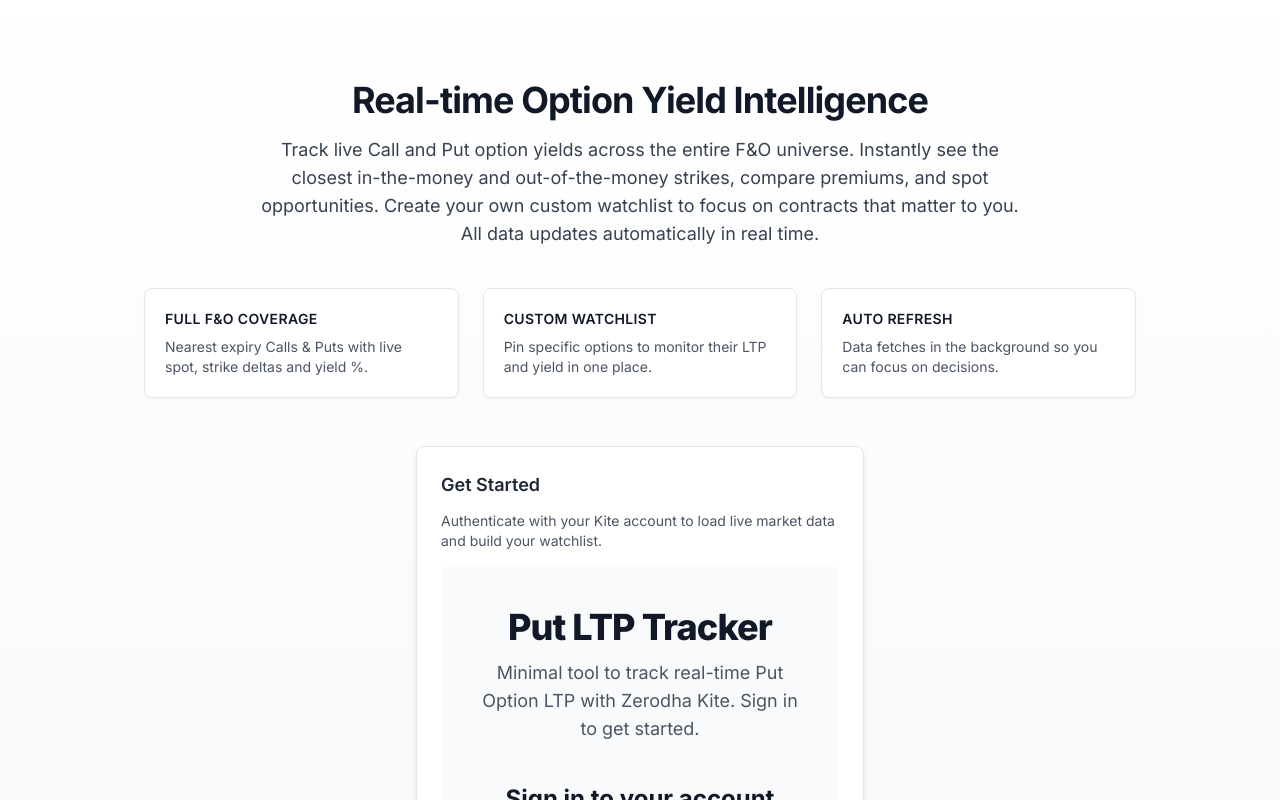
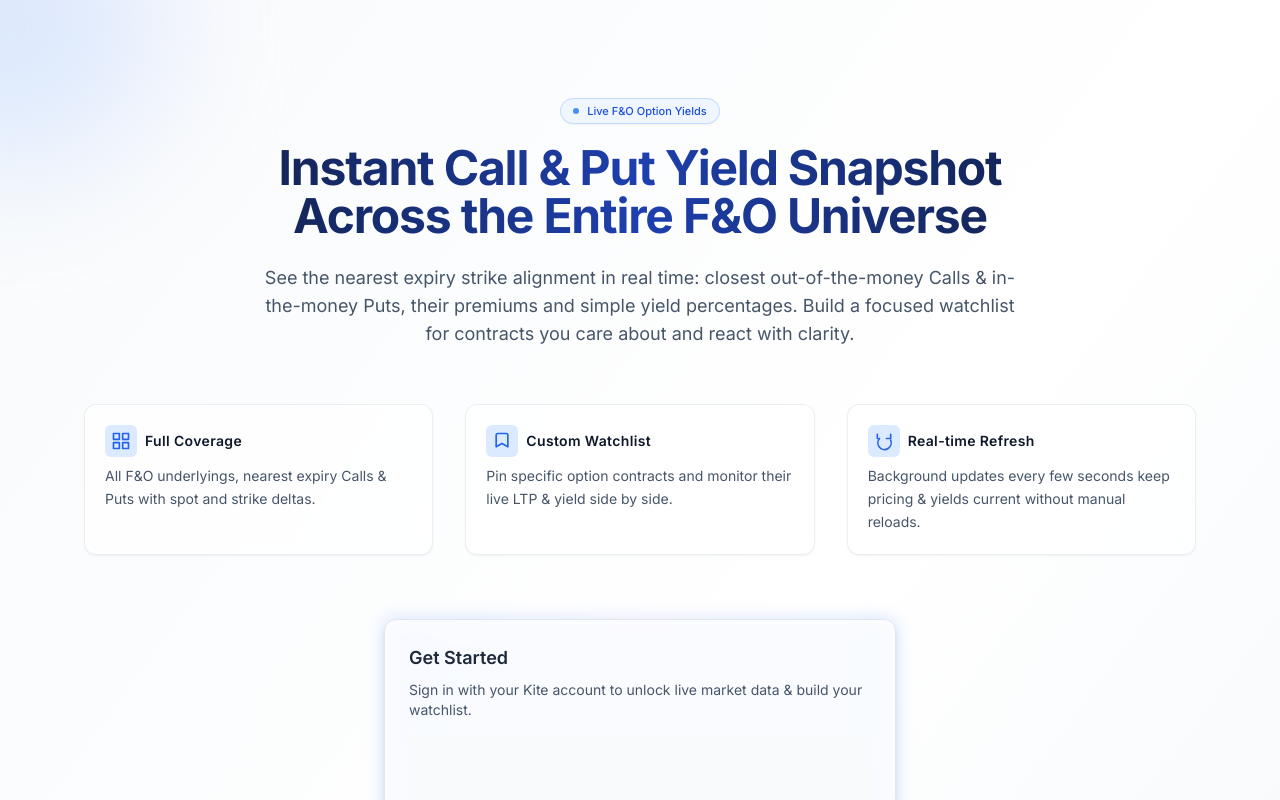
Before and after one commit to utkaxxh/options-dekho, a Next.js app: page / in a window 1280 px wide. Shown: the top 800 px of the page. Built offline with nearby package versions, Linux system fonts and the light colour scheme; no server answers.

Commit message:
feat(landing): enhanced visual design; remove legacy 'Put LTP Tracker' headings

```diff
--- a/src/app/page.tsx
+++ b/src/app/page.tsx
@@ -54,37 +54,71 @@ export default function Home() {
   }
 
   return (
-    <main className="min-h-screen bg-gradient-to-b from-white to-gray-100">
-      <div className="max-w-5xl mx-auto px-4 pt-20 pb-16">
-        <div className="text-center mb-10">
-          <h1 className="text-3xl sm:text-4xl font-bold tracking-tight text-gray-900 mb-4">
-            Real-time Option Yield Intelligence
+    <main className="relative min-h-screen bg-gradient-to-br from-slate-50 via-white to-slate-100 overflow-hidden">
+      {/* decorative gradient blobs */}
+      <div className="pointer-events-none absolute -top-32 -left-32 h-72 w-72 bg-gradient-to-tr from-blue-200/60 to-indigo-200/40 rounded-full blur-3xl" />
+      <div className="pointer-events-none absolute bottom-0 right-0 h-80 w-80 bg-gradient-to-tr from-emerald-200/50 to-teal-200/40 rounded-full blur-3xl" />
+      <div className="relative max-w-6xl mx-auto px-5 pt-24 pb-20">
+        {/* Hero */}
+        <div className="text-center mb-14">
+          <div className="inline-flex items-center gap-2 px-3 py-1 rounded-full bg-blue-50 border border-blue-200 text-[11px] font-medium text-blue-700 mb-5 shadow-sm">
+            <span className="h-1.5 w-1.5 rounded-full bg-blue-500 animate-pulse" /> Live F&O Option Yields
+          </div>
+          <h1 className="text-3xl sm:text-5xl font-bold tracking-tight bg-gradient-to-r from-slate-900 via-blue-800 to-slate-900 bg-clip-text text-transparent mb-6 leading-tight">
+            Instant Call & Put Yield Snapshot<br className="hidden sm:block" /> Across the Entire F&O Universe
           </h1>
-          <p className="text-base sm:text-lg text-gray-700 max-w-3xl mx-auto leading-relaxed">
-            Track live Call and Put option yields across the entire F&O universe. Instantly see the closest in-the-money and out-of-the-money strikes, compare premiums, and spot opportunities. Create your own custom watchlist to focus on contracts that matter to you. All data updates automatically in real time.
+          <p className="text-base sm:text-lg text-slate-600 max-w-3xl mx-auto leading-relaxed">
+            See the nearest expiry strike alignment in real time: closest out-of-the-money Calls & in-the-money Puts, their premiums and simple yield percentages. Build a focused watchlist for contracts you care about and react with clarity.
           </p>
         </div>
-        <div className="grid sm:grid-cols-3 gap-6 mb-12">
-          <div className="bg-white border border-gray-200 rounded-lg p-5 shadow-sm">
-            <h3 className="text-sm font-semibold text-gray-900 mb-2 uppercase tracking-wide">Full F&O Coverage</h3>
-            <p className="text-sm text-gray-600">Nearest expiry Calls & Puts with live spot, strike deltas and yield %.</p>
-          </div>
-          <div className="bg-white border border-gray-200 rounded-lg p-5 shadow-sm">
-            <h3 className="text-sm font-semibold text-gray-900 mb-2 uppercase tracking-wide">Custom Watchlist</h3>
-            <p className="text-sm text-gray-600">Pin specific options to monitor their LTP and yield in one place.</p>
-          </div>
-          <div className="bg-white border border-gray-200 rounded-lg p-5 shadow-sm">
-            <h3 className="text-sm font-semibold text-gray-900 mb-2 uppercase tracking-wide">Auto Refresh</h3>
-            <p className="text-sm text-gray-600">Data fetches in the background so you can focus on decisions.</p>
+        {/* Feature Grid */}
+        <div className="grid sm:grid-cols-3 gap-6 lg:gap-8 mb-16">
+          {[
+            {
+              title: 'Full Coverage',
+              desc: 'All F&O underlyings, nearest expiry Calls & Puts with spot and strike deltas.',
+              icon: (
+                <svg className="h-5 w-5 text-blue-600" fill="none" stroke="currentColor" strokeWidth="2" viewBox="0 0 24 24"><path strokeLinecap="round" strokeLinejoin="round" d="M3 3h7v7H3V3zm0 11h7v7H3v-7zm11-11h7v7h-7V3zm0 11h7v7h-7v-7z"/></svg>
+              )
+            },
+            {
+              title: 'Custom Watchlist',
+              desc: 'Pin specific option contracts and monitor their live LTP & yield side by side.',
+              icon: (
+                <svg className="h-5 w-5 text-blue-600" fill="none" stroke="currentColor" strokeWidth="2" viewBox="0 0 24 24"><path strokeLinecap="round" strokeLinejoin="round" d="M5 5v14l7-4 7 4V5a2 2 0 00-2-2H7a2 2 0 00-2 2z"/></svg>
+              )
+            },
+            {
+              title: 'Real-time Refresh',
+              desc: 'Background updates every few seconds keep pricing & yields current without manual reloads.',
+              icon: (
+                <svg className="h-5 w-5 text-blue-600" fill="none" stroke="currentColor" strokeWidth="2" viewBox="0 0 24 24"><path strokeLinecap="round" strokeLinejoin="round" d="M4 4v5h.582m15.356 2A8 8 0 116.582 9M20 4v5h-5"/></svg>
+              )
+            }
+          ].map(card => (
+            <div key={card.title} className="relative group rounded-xl border border-slate-200/70 bg-white/70 backdrop-blur-sm shadow-sm hover:shadow-md transition-shadow p-5 overflow-hidden">
+              <div className="absolute inset-0 opacity-0 group-hover:opacity-100 transition-opacity bg-gradient-to-br from-blue-50 to-transparent pointer-events-none" />
+              <div className="flex items-center gap-2 mb-2">
+                <div className="flex items-center justify-center h-8 w-8 rounded-md bg-blue-100 text-blue-700">
+                  {card.icon}
+                </div>
+                <h3 className="text-sm font-semibold text-slate-900 tracking-wide">{card.title}</h3>
+              </div>
+              <p className="text-sm text-slate-600 leading-relaxed">{card.desc}</p>
+            </div>
+          ))}
+        </div>
+        {/* Auth Panel */}
+        <div className="max-w-lg mx-auto mb-14 relative">
+          <div className="absolute -inset-0.5 bg-gradient-to-r from-blue-500/30 via-indigo-400/30 to-blue-500/30 rounded-xl blur opacity-60" />
+          <div className="relative bg-white/80 backdrop-blur-sm border border-slate-200 rounded-xl shadow-md p-6">
+            <h2 className="text-lg font-semibold text-slate-800 mb-2">Get Started</h2>
+            <p className="text-sm text-slate-600 mb-4">Sign in with your Kite account to unlock live market data & build your watchlist.</p>
+            <Auth />
           </div>
         </div>
-        <div className="max-w-md mx-auto mb-10 bg-white border border-gray-200 rounded-lg p-6 shadow-md">
-          <h2 className="text-lg font-semibold text-gray-800 mb-3">Get Started</h2>
-          <p className="text-sm text-gray-600 mb-4">Authenticate with your Kite account to load live market data and build your watchlist.</p>
-          <Auth />
-        </div>
-        <p className="text-[11px] text-gray-500 max-w-2xl mx-auto text-center leading-relaxed">
-          Disclaimer: A valid Kite (Zerodha) account is required to access live market data. Option yields shown are simplified (premium / strike) and do not represent annualized returns or implied volatility. This tool is for informational purposes only and not investment advice.
+        <p className="text-[11px] text-slate-500 max-w-2xl mx-auto text-center leading-relaxed">
+          Disclaimer: A valid Kite (Zerodha) account is required to access live market data. Option yields are simplified (premium / strike) and not annualized or volatility-adjusted. Information only, not investment advice.
         </p>
       </div>
     </main>
--- a/src/components/Auth.tsx
+++ b/src/components/Auth.tsx
@@ -64,14 +64,7 @@ export default function Auth() {
   return (
     <div className="min-h-screen bg-gray-50 py-10 px-4 sm:px-6 lg:px-8">
       {/* Hero header */}
-      <header className="max-w-4xl mx-auto text-center mb-10">
-        <h1 className="text-3xl sm:text-4xl font-extrabold tracking-tight text-gray-900">
-          Put LTP Tracker
-        </h1>
-        <p className="mt-3 text-base sm:text-lg text-gray-600">
-          Minimal tool to track real-time Put Option LTP with Zerodha Kite. Sign in to get started.
-        </p>
-      </header>
+      <header className="max-w-4xl mx-auto text-center mb-6" />
 
       <div className="max-w-md mx-auto w-full space-y-8">
         <div className="text-center">
--- a/src/components/Dashboard.tsx
+++ b/src/components/Dashboard.tsx
@@ -37,9 +37,7 @@ export default function Dashboard({ user }: DashboardProps) {
       <nav className="bg-white shadow-lg">
         <div className="max-w-7xl mx-auto px-4">
           <div className="flex justify-between h-16">
-            <div className="flex items-center">
-              <h1 className="text-xl font-bold text-gray-900">Put LTP Tracker</h1>
-            </div>
+            <div className="flex items-center" />
             <div className="flex items-center space-x-4">
               <span className="text-gray-700">Welcome, {user.email}</span>
               <button
```
